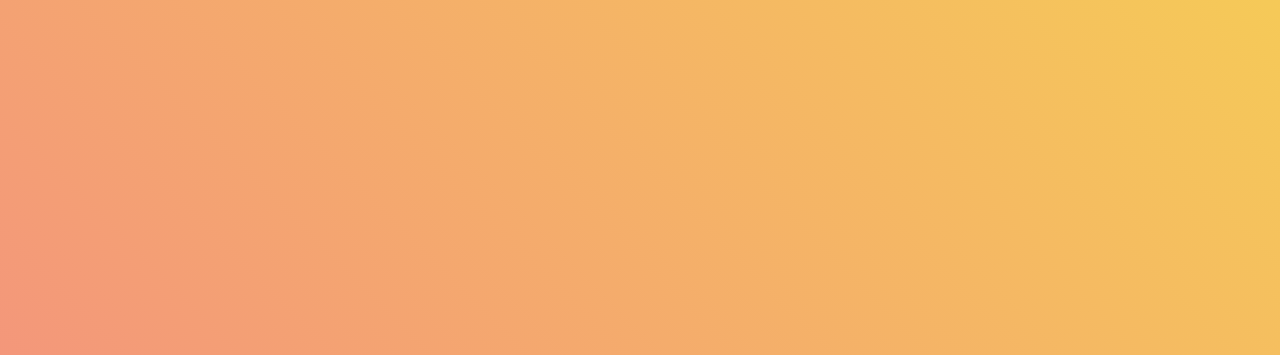
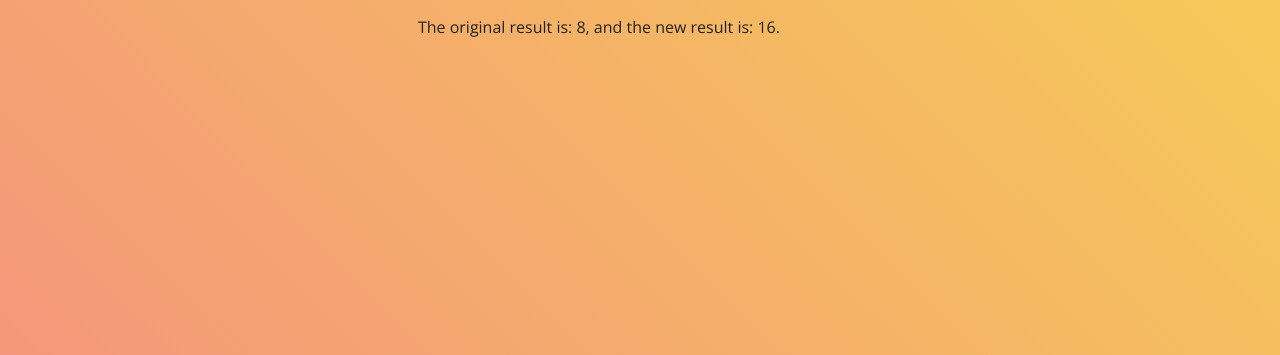
Before and after one commit to miloszKubiak/JSproject-1, a plain HTML site: page index.html in a window 1280 px wide. Both pictures are taken after a click on the button "Multiply". Shown: the part 445-800 px from the top of the page. Drawn offline with nearby package versions, Linux system fonts and the light colour scheme.

Commit message:
Added function multiply and divide to the main.js

```diff
--- a/index.html
+++ b/index.html
@@ -13,6 +13,7 @@
     <div>
         <button class="multiply">Multiply</button>
         <button class="divide">Divide</button>
+        <p>The original result is: <span class="original"></span>, and the new result is: <span class="new"></span>.</p>
     </div>
 
     <script src="js/main.js"></script>
--- a/js/main.js
+++ b/js/main.js
@@ -0,0 +1,30 @@
+const btnMultiply = document.querySelector('.multiply');
+const btnMDivide = document.querySelector('.divide');
+const originalResult = document.querySelector('.original');
+const newResult = document.querySelector('.new');
+
+
+let $score;
+
+
+const add = (a, b) => {
+    $score = a + b;
+    originalResult.innerHTML = $score;
+};
+
+const multiply = () => {
+    const result = $score * 2;
+    newResult.innerText = result;
+};
+
+const divide = () => {
+    const result = $score / 2;
+    newResult.innerText = result;
+};
+
+
+btnMultiply.addEventListener('click', multiply);
+btnMDivide.addEventListener('click', divide);
+
+add(4, 4)
+console.log($score);
--- a/sass/main.scss
+++ b/sass/main.scss
@@ -28,3 +28,7 @@ button {
     padding: 10px 30px;
     border-radius: 8px;
 }
+
+p {
+    color: rgb(34, 34, 34);
+}
```
Also changed, not shown: css/main.css, 1 other file.
